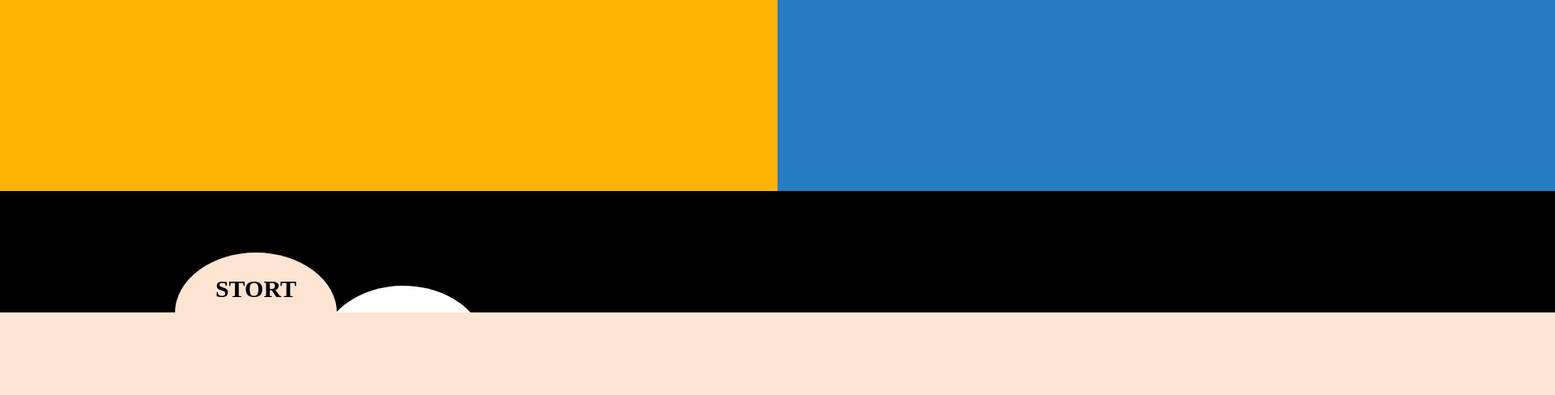
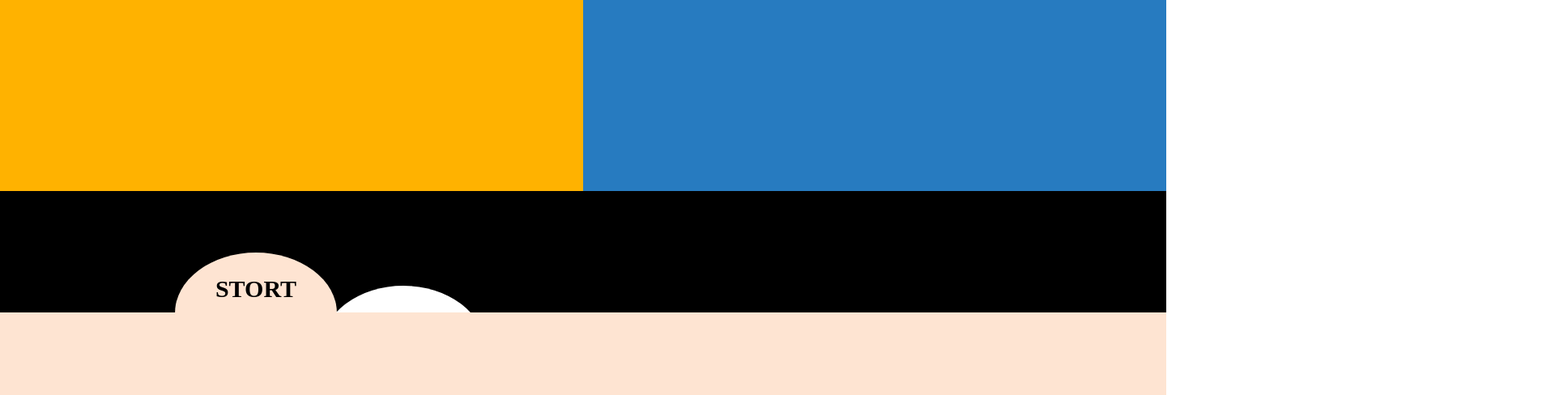
Before and after one commit to arin222/mine, a plain HTML site: page index.html in a window 1280 px wide. Shown: the part 2164-2652 px from the top of the page at 81% size, 1920 px wide, since content can reach past the window. Drawn offline with nearby package versions, Linux system fonts and the light colour scheme; a web font is replaced by a local one.

Commit message:
Add files via upload

```diff
--- a/css/colorize.css
+++ b/css/colorize.css
@@ -48,7 +48,7 @@ body {
     font-family: 'Pretendard-Regular';
     line-height: 1.3;
     color: #000;
-min-width: 1920px;
+min-width: 1440px;
 /* 모바일 상에서 얼마만큼 보여줄 것인지  */
 }
 
```
